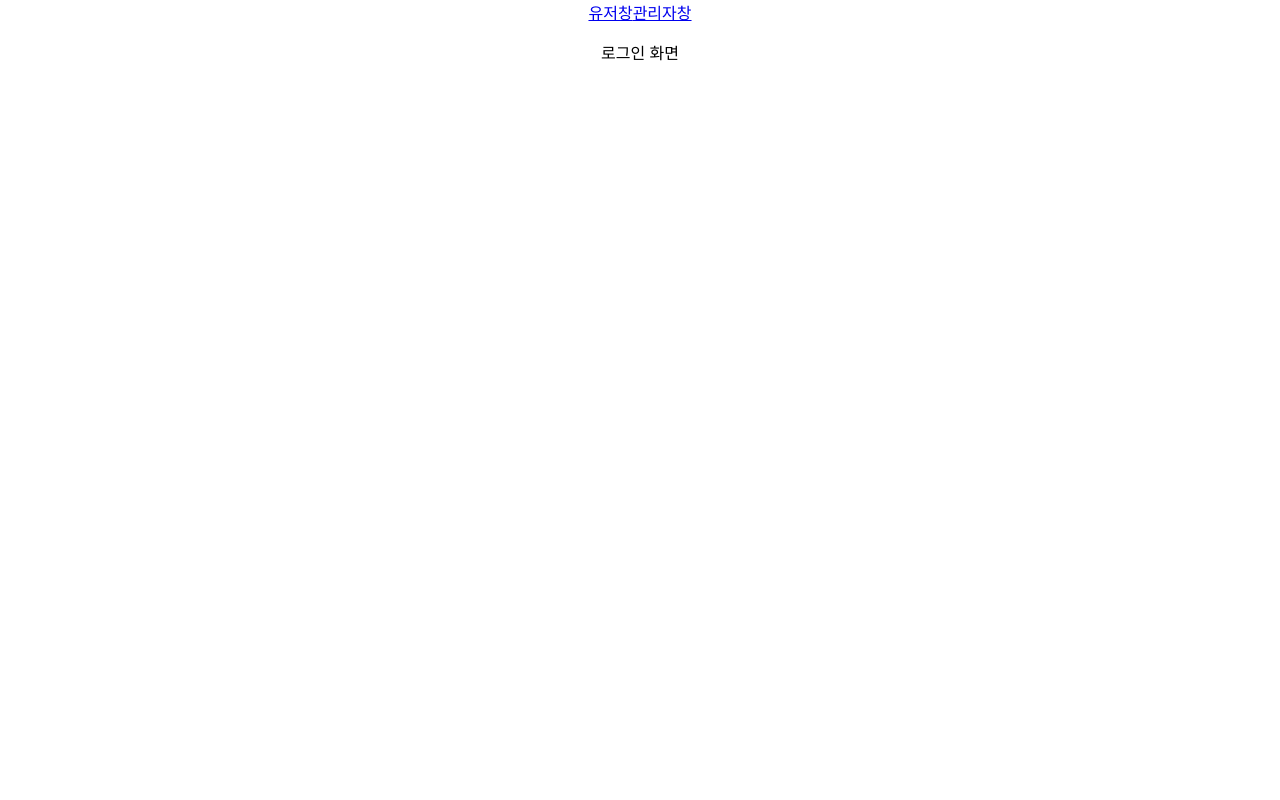
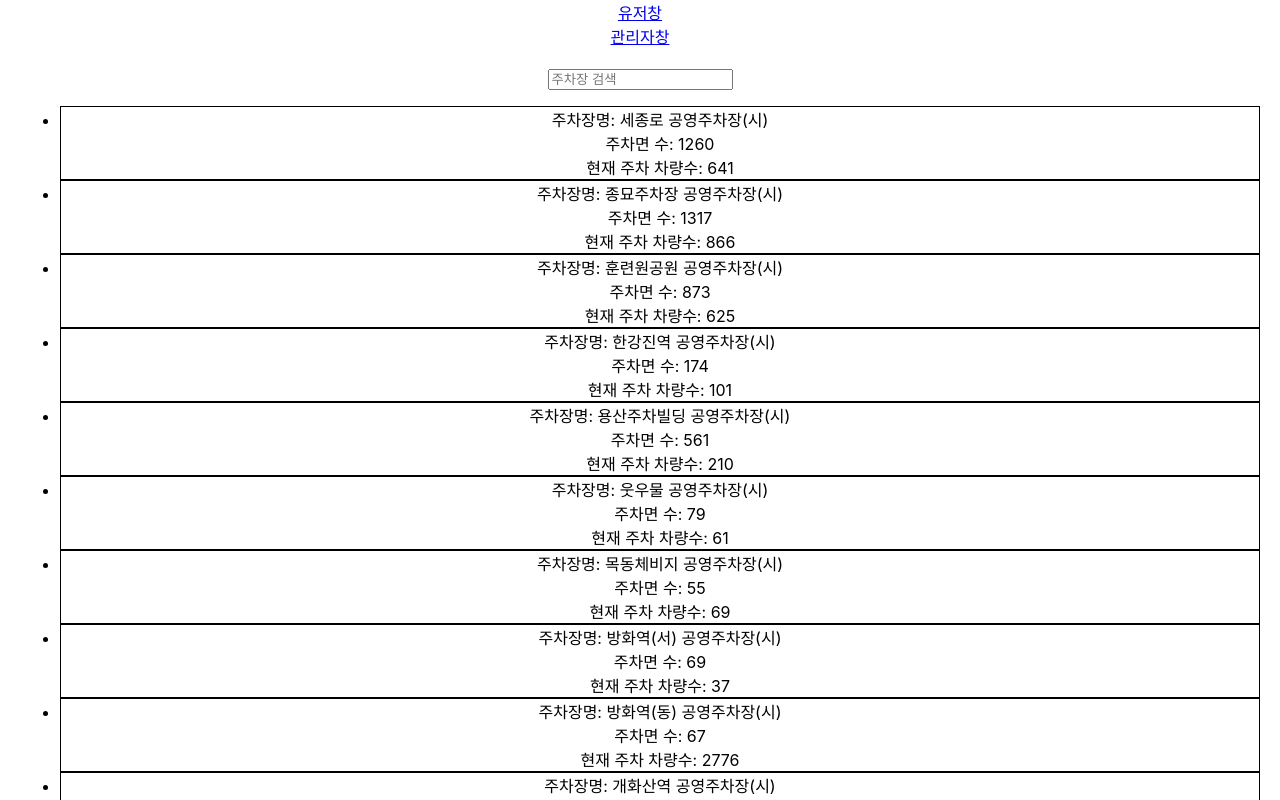
Before and after one commit to HANE48/Parking_place, a React (Create React App) app: page / in a window 1280 px wide. Shown: the top 800 px of the page. Built offline with nearby package versions, Linux system fonts and the light colour scheme.

Commit message:
json 접근 추가 및 app.js 수정

```diff
--- a/public/index.html
+++ b/public/index.html
@@ -39,7 +39,7 @@
       work correctly both with client-side routing and a non-root public URL.
       Learn how to configure a non-root public URL by running `npm run build`.
     -->
-  <title>React App</title>
+  <title>실시간 주차장 현황</title>
 </head>
 
 <body>
--- a/src/App.js
+++ b/src/App.js
@@ -1,22 +1,23 @@
-import logo from './logo.svg';
+import React from 'react';
 import './App.css';
 import { BrowserRouter, Route, Routes, Link } from 'react-router-dom';
 import User_main from './user/User_main.js';
 import Manager_main from './manager/Manager_main.js';
 import axios from 'axios';
 import { useState, useEffect } from 'react';
+import Parking_info from './Parking_info.json';
+
 
 function App() {
   return (
     <BrowserRouter>
       <div className="App">
-        {/* <ParkingApp /> */}
-        <Link to='/user'>유저창</Link>
+        <Link to='/'>유저창</Link>
+        <br/>
         <Link to='/manager'>관리자창</Link>
         <Routes>
-          <Route path='/' element={<Login />} />
-          <Route path='/user' element={<User_main />} />
-          <Route path='/manager' element={<Manager_main />} />
+          <Route path='/' element={<ParkingApp />} />
+          <Route path='/manager' element={<Login />} />
         </Routes>
       </div>
     </BrowserRouter>
@@ -33,60 +34,24 @@ function Login(){
 }
 
 function ParkingApp() {
-  const [parkingData, setParkingData] = useState([]);
-  const [loading, setLoading] = useState(true);
-
-  const API_KEY = process.env.REACT_APP_SEOUL_API_KEY;
-
-  useEffect(() => {
-    const fetchData = async () => {
-      try {
-
-        const url = `http://openapi.seoul.go.kr:8088/${API_KEY}/json/GetParkingInfo/1/1000/`;
-
-        const response = await axios.get(url);
-
-
-        if (response.data.GetParkingInfo) {
-          setParkingData(response.data.GetParkingInfo.row);
-        }
-        setLoading(false);
-      } catch (error) {
-        console.error("데이터 로드 중 에러 발생!", error);
-        setLoading(false);
-      }
-    };
-
-    fetchData();
-  }, [API_KEY]);
-
-  if (loading) return <div>데이터를 불러오는 중입니다...</div>;
+  const arr = Parking_info.DATA.map((item, index)=>{
+    return(
+      <li key={index} style={{border:'1px solid black' }}>
+        주차장명: {item.pklt_nm}<br/>
+        주차면 수: {item.tpkct}<br/>
+        현재 주차 차량수: {item.now_prk_vhcl_cnt}
+      </li>
+    );
+  })
 
   return (
     <div style={{ padding: '20px' }}>
-      <h1>서울시 실시간 주차 현황</h1>
-      <div style={{ display: 'grid', gap: '10px' }}>
-        {parkingData.map((item, index) => {
-          // 주차 가능 대수 계산 (전체 - 현재주차)
-          const available = Number(item.TPKCT) - Number(item.NOW_PRK_VHCL_CNT);
-
-          return (
-            <div key={index} style={{ border: '1px solid #ddd', padding: '15px', borderRadius: '8px' }}>
-              <h3>{item.PKLT_NM}</h3>
-              <p>주소: {item.ADDR}</p>
-              <p style={{ fontWeight: 'bold' }}>
-                주차 가능 현황:
-                <span style={{ color: available > 0 ? 'blue' : 'red', marginLeft: '5px' }}>
-                  {available > 0 ? `${available}대 가능` : '만차'}
-                </span>
-              </p>
-              <small>(전체 {item.TPKCT}면 / 현재 {item.NOW_PRK_VHCL_CNT}대 주차 중)</small>
-            </div>
-          );
-        })}
-      </div>
+      <input type='text' placeholder='주차장 검색 '/>
+      <ul>
+        {arr}
+      </ul>
     </div>
-  );
+    );
 }
 
 export default App;
```
Also changed, not shown: src/Parking_info.json (renamed from src/서울시 시영주차장 실시간 주차대수 정보.json).
